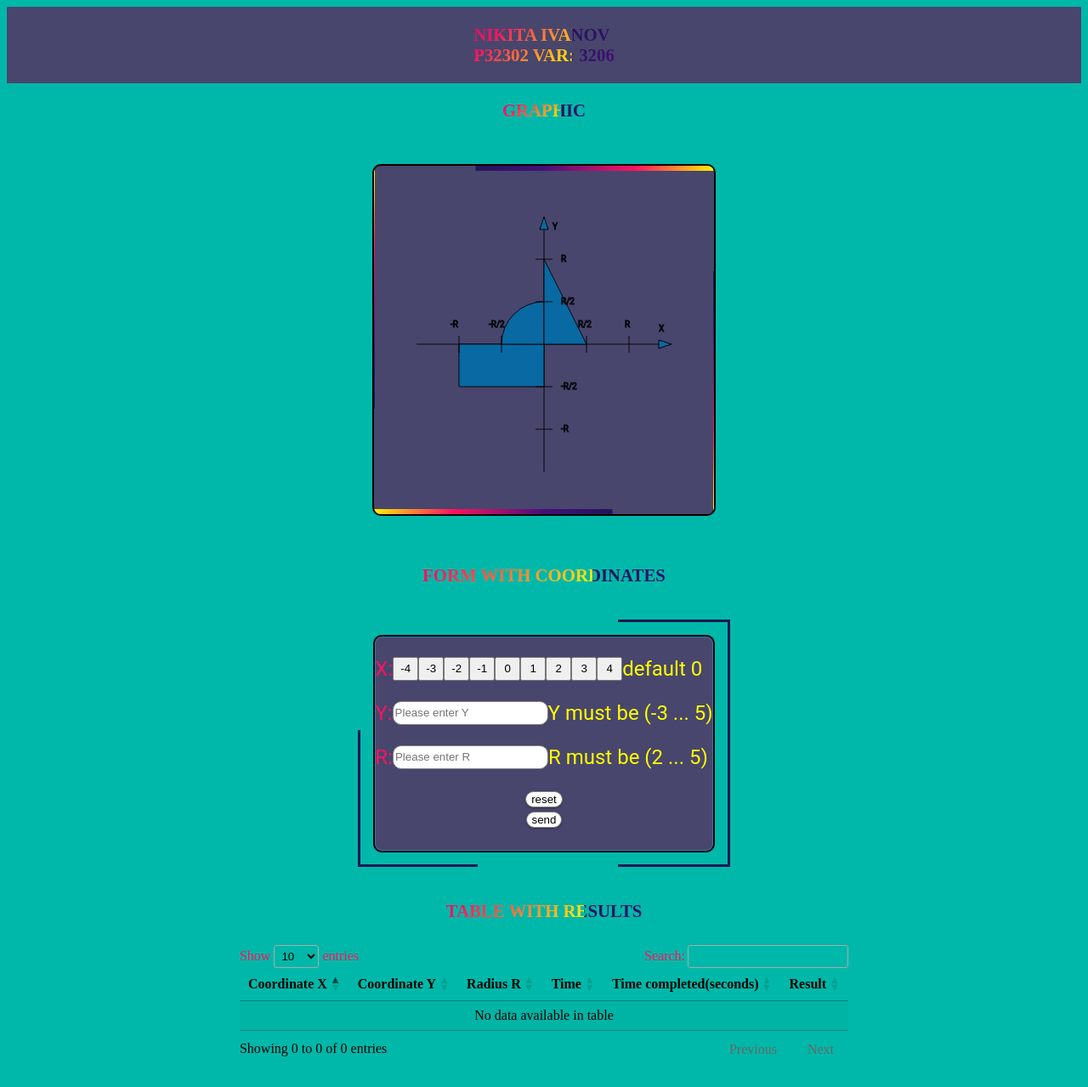
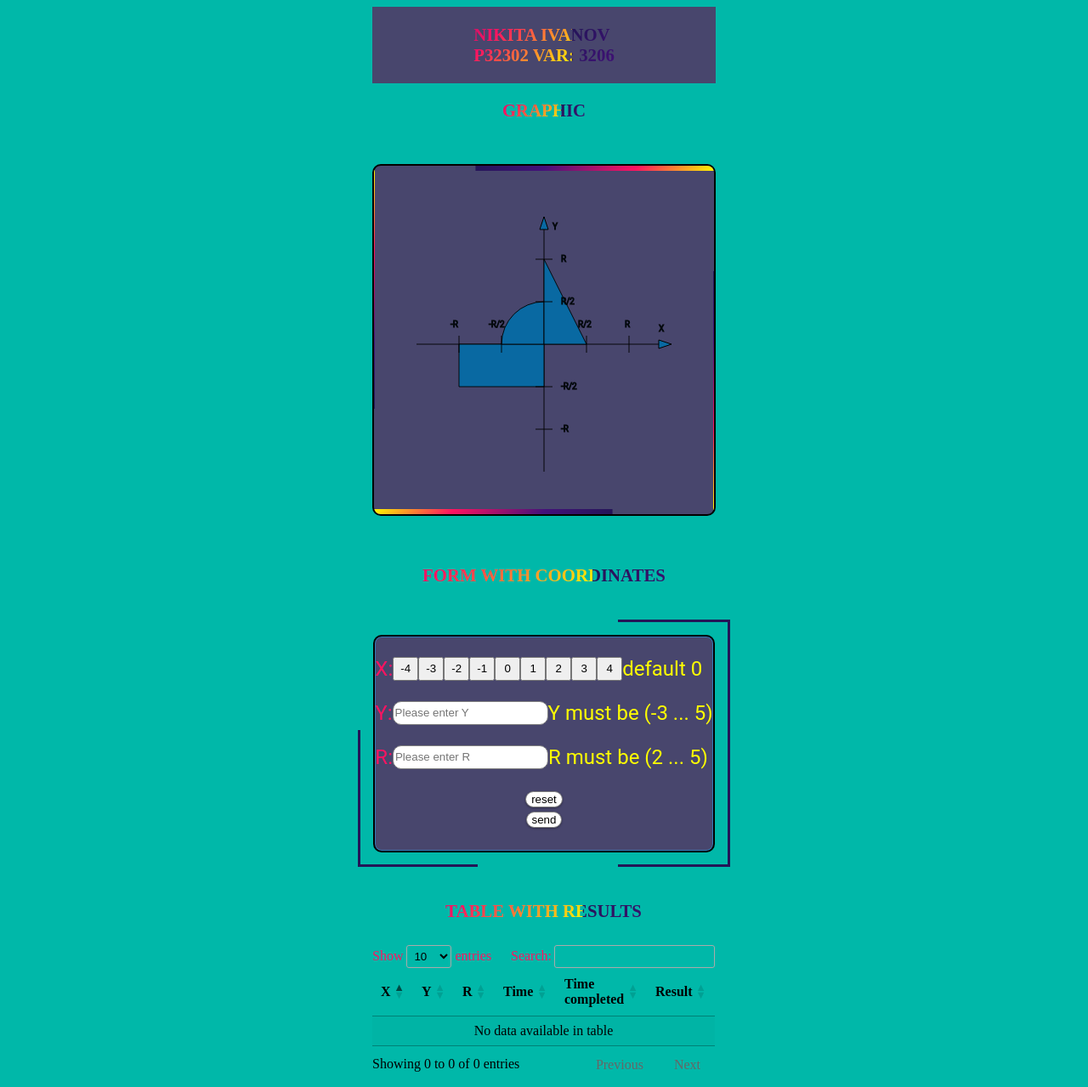
Before and after one commit to Nikita2672/laba1, a PHP site: page /index.html in a window 1280 px wide. Shown: the whole page at 85% size. Before the commit the page ends 1243 px from the top, so only its background shows below. Run offline with PHP 8.4, Linux system fonts and the light colour scheme; some libraries are stand-ins or nearby versions.

Commit message:
Пофиксил старую таблицу

```diff
--- a/CSS/header.css
+++ b/CSS/header.css
@@ -24,7 +24,7 @@
 }
 
 .header__title {
-    font-size: 2rem;
+    font-size: 1rem;
 }
 
 .header {
--- a/CSS/table.css
+++ b/CSS/table.css
@@ -1,6 +1,16 @@
 .table_box {
+    width: 400px;
+    max-width: 400px;
+    text-align: center;
     display: flex;
     align-items: center;
+    justify-content: center;
     flex-direction: column;
     flex-wrap: wrap;
+
 }
+
+body {
+    display: flex;
+    align-items: center;
+}
--- /dev/null
+++ b/JS/data.js
@@ -0,0 +1 @@
+window.dataset = [];
--- a/JS/table.js
+++ b/JS/table.js
@@ -1,3 +1,14 @@
+var table;
 $(document).ready(function () {
-    TABLE.DataTable();
+    table = TABLE.DataTable({
+        data: dataset,
+        columns: [
+            {title: 'X'},
+            {title: 'Y'},
+            {title: 'R'},
+            {title: 'Time'},
+            {title: 'Time completed'},
+            {title: 'Result'},
+        ]
+    });
 });
--- a/JS/update.js
+++ b/JS/update.js
@@ -25,6 +25,23 @@ function sendRequest(x, y, r) {
 }
 
 function success(data) {
-    $('#table_id tbody').after(data);
-    //$('#table_id').find('thead').after(data);*/
+    table.destroy();
+    initTable(data);
 }
+
+function initTable(data) {
+    mass = data.split("*");
+    dataset.push(mass);
+    console.log(dataset)
+    table = TABLE.DataTable({
+        data: dataset,
+        columns: [
+            {title: 'X'},
+            {title: 'Y'},
+            {title: 'R'},
+            {title: 'Time'},
+            {title: 'Process Time'},
+            {title: 'Result'}
+        ]
+    })
+}
--- a/index.html
+++ b/index.html
@@ -19,6 +19,7 @@
     <script src="JS/table.js"></script>
     <script src="JS/processFieldSelection.js"></script>
     <script src="JS/cleaner.js"></script>
+    <script src="JS/data.js"></script>
 
     <style>
         .input.error {
@@ -96,15 +97,33 @@
             <div class="values">
                 <p class="values__x">
                     <label for="x_value">X:</label>
-                    <button type="button" class="x-button" id="x-4" onclick="processFieldSelection(FIELD_X, '-4', 'x')">-4</button>
-                    <button type="button" class="x-button" id="x-3" onclick="processFieldSelection(FIELD_X, '-3', 'x')">-3</button>
-                    <button type="button" class="x-button" id="x-2" onclick="processFieldSelection(FIELD_X, '-2', 'x')">-2</button>
-                    <button type="button" class="x-button" id="x-1" onclick="processFieldSelection(FIELD_X, '-1', 'x')">-1</button>
-                    <button type="button" class="x-button" id="x0" onclick="processFieldSelection(FIELD_X, '0', 'x')">0</button>
-                    <button type="button" class="x-button" id="x1" onclick="processFieldSelection(FIELD_X, '1', 'x')">1</button>
-                    <button type="button" class="x-button" id="x2" onclick="processFieldSelection(FIELD_X, '2', 'x')">2</button>
-                    <button type="button" class="x-button" id="x3" onclick="processFieldSelection(FIELD_X, '3', 'x')">3</button>
-                    <button type="button" class="x-button" id="x4" onclick="processFieldSelection(FIELD_X, '4', 'x')">4</button>
+                    <button type="button" class="x-button" id="x-4" onclick="processFieldSelection(FIELD_X, '-4', 'x')">
+                        -4
+                    </button>
+                    <button type="button" class="x-button" id="x-3" onclick="processFieldSelection(FIELD_X, '-3', 'x')">
+                        -3
+                    </button>
+                    <button type="button" class="x-button" id="x-2" onclick="processFieldSelection(FIELD_X, '-2', 'x')">
+                        -2
+                    </button>
+                    <button type="button" class="x-button" id="x-1" onclick="processFieldSelection(FIELD_X, '-1', 'x')">
+                        -1
+                    </button>
+                    <button type="button" class="x-button" id="x0" onclick="processFieldSelection(FIELD_X, '0', 'x')">
+                        0
+                    </button>
+                    <button type="button" class="x-button" id="x1" onclick="processFieldSelection(FIELD_X, '1', 'x')">
+                        1
+                    </button>
+                    <button type="button" class="x-button" id="x2" onclick="processFieldSelection(FIELD_X, '2', 'x')">
+                        2
+                    </button>
+                    <button type="button" class="x-button" id="x3" onclick="processFieldSelection(FIELD_X, '3', 'x')">
+                        3
+                    </button>
+                    <button type="button" class="x-button" id="x4" onclick="processFieldSelection(FIELD_X, '4', 'x')">
+                        4
+                    </button>
                     <input type="hidden" name="x_coord" id="x_value">
                     <label for="x_value" class="limitations">default 0</label>
                 </p>
@@ -130,21 +149,7 @@
 
     <div class="table_box">
         <h4 class="header__title header__title_animation">Table with results</h4>
-        <table id="table_id" class="display table">
-            <thead>
-            <tr>
-                <th>Coordinate X</th>
-                <th>Coordinate Y</th>
-                <th>Radius R</th>
-                <th>Time</th>
-                <th>Time completed(seconds)</th>
-                <th>Result</th>
-            </tr>
-            </thead>
-            <tbody>
-
-            </tbody>
-
+        <table id="table_id" class="display">
         </table>
     </div>
 
```
Also changed, not shown: index.php (+2 -9 lines).
